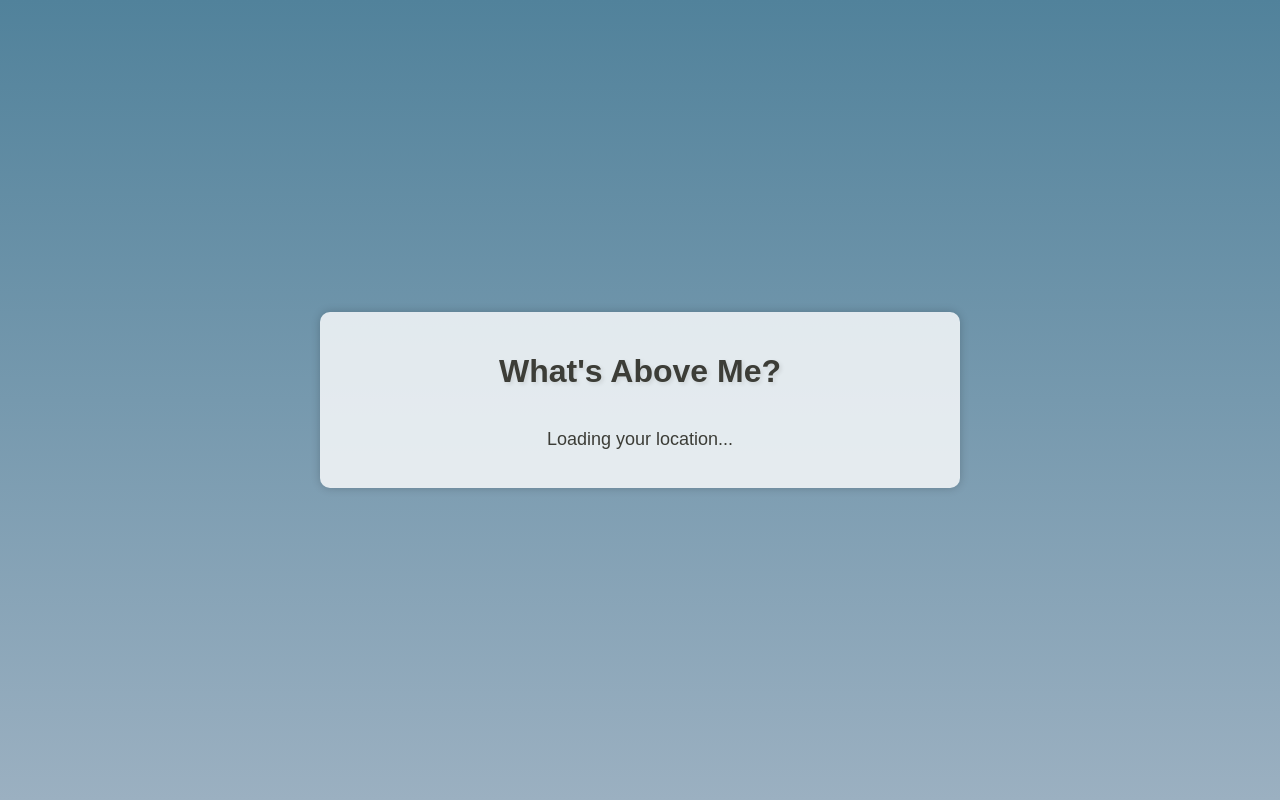
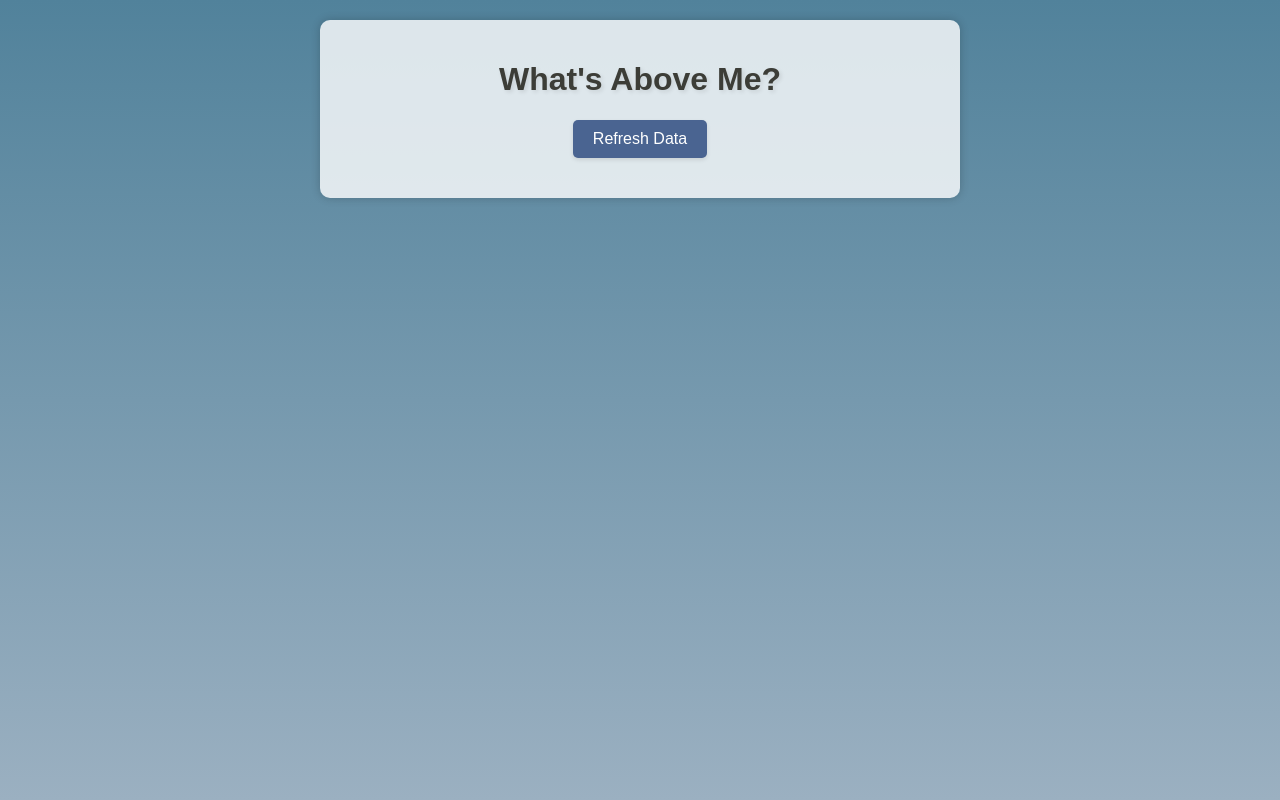
Before and after one commit to joontz/whatsabove, a Flask app: page / in a window 1280 px wide. Run offline with Flask 3, Linux system fonts and the light colour scheme.

Commit message:
refinement

```diff
--- a/app.py
+++ b/app.py
@@ -1,10 +1,11 @@
 from flask import Flask, jsonify, request, render_template
-from  FlightRadar24 import FlightRadar24API
+from FlightRadar24 import FlightRadar24API
 import logging
 import traceback
 
 app = Flask(__name__)
 logging.basicConfig(level=logging.DEBUG)
+fr_api = FlightRadar24API()  # Move this outside of the route function
 
 @app.route('/')
 def landing():
@@ -15,31 +16,31 @@ def get_flights():
     try:
         lat = float(request.args.get('lat'))
         lon = float(request.args.get('lon'))
-        # ran = float(request.args.get('ran'))
+        radius = float(request.args.get('radius', 40000))  # Add radius parameter with default value
 
-        app.logger.debug(f"Received request for lat: {lat}, lon: {lon}")
-        fr_api = FlightRadar24API()
-        bounds = fr_api.get_bounds_by_point(lat, lon, 8000)
-        # app.logger.debug(f"Calculated bounds: {bounds}")
+        app.logger.debug(f"Received request for lat: {lat}, lon: {lon}, radius: {radius}")
 
+        bounds = fr_api.get_bounds_by_point(lat, lon, radius)
         flights = fr_api.get_flights(bounds=bounds)
-        app.logger.debug(flights)
         app.logger.debug(f"Number of flights found: {len(flights)}")
 
-        flight_data = []
-        for flight in flights:
-            flight_data.append({
-                'callsign': flight.callsign,
-                'altitude': flight.altitude,
-                'speed': flight.ground_speed
-            })
+        flight_data = [{
+            'callsign': flight.callsign,
+            'altitude': flight.altitude,
+            'speed': flight.ground_speed,
+            'latitude': flight.latitude,  # Add latitude
+            'longitude': flight.longitude  # Add longitude
+        } for flight in flights]
 
         return jsonify(flight_data)
 
+    except ValueError as ve:
+        app.logger.error(f"Invalid input: {str(ve)}")
+        return jsonify({"error": "Invalid input parameters"}), 400
     except Exception as e:
         app.logger.error(f"An error occurred: {str(e)}")
         app.logger.error(traceback.format_exc())
-        return jsonify({"error": str(e)}), 500
+        return jsonify({"error": "Internal server error"}), 500
 
 if __name__ == '__main__':
     app.run(debug=True)
--- a/templates/landing.html
+++ b/templates/landing.html
@@ -3,6 +3,14 @@
   <head>
     <meta charset="UTF-8" />
     <meta name="viewport" content="width=device-width, initial-scale=1.0" />
+    <meta
+      name="description"
+      content="Find out what flights are currently above your location" />
+    <meta property="og:title" content="What's Above Me?" />
+    <meta
+      property="og:description"
+      content="Discover the flights currently flying over your location" />
+    <meta property="og:type" content="website" />
     <title>What's Above Me</title>
     <style>
       html,
@@ -25,7 +33,7 @@
         overflow-y: auto;
         display: flex;
         justify-content: center;
-        align-items: center;
+        align-items: flex-start; /* Changed from center to flex-start */
         padding: 20px;
         box-sizing: border-box;
       }
@@ -39,6 +47,8 @@
         max-height: 80vh;
         width: 100%;
         max-width: 600px;
+        display: flex;
+        flex-direction: column;
       }
       h1 {
         color: #3c3d37;
@@ -64,10 +74,77 @@
         text-decoration: underline;
       }
       #flightList {
+        overflow-y: auto;
+        max-height: calc(
+          80vh - 150px
+        ); /* Adjust based on your title and button height */
+        padding: 0 20px;
+      }
+      .loader {
+        border: 5px solid #f3f3f3;
+        border-top: 5px solid #3498db;
+        border-radius: 50%;
+        width: 50px;
+        height: 50px;
+        animation: spin 1s linear infinite;
+        margin: 20px auto;
+      }
+      @keyframes spin {
+        0% {
+          transform: rotate(0deg);
+        }
+        100% {
+          transform: rotate(360deg);
+        }
+      }
+      #content {
+        background-color: rgba(255, 255, 255, 0.8);
+        padding: 20px;
+        border-radius: 10px;
+        box-shadow: 0 0 10px rgba(0, 0, 0, 0.2);
         text-align: center;
+        z-index: 10;
+        max-height: 80vh;
+        width: 100%;
+        max-width: 600px;
+        display: flex;
+        flex-direction: column;
+      }
+
+      #flightList {
+        overflow-y: auto;
+        max-height: calc(
+          80vh - 150px
+        ); /* Adjust based on your title and button height */
         padding: 0 20px;
-        max-height: calc(80vh - 100px); /* Adjust based on your title height */
-        overflow-y: auto;
+      }
+
+      #refreshButton {
+        background-color: #4a6491;
+        color: white;
+        border: none;
+        padding: 10px 20px;
+        border-radius: 5px;
+        font-size: 16px;
+        cursor: pointer;
+        transition: background-color 0.3s ease;
+        box-shadow: 0 2px 4px rgba(0, 0, 0, 0.1);
+        margin-bottom: 20px;
+        align-self: center; /* Center the button within the flex container */
+      }
+
+      #refreshButton:hover {
+        background-color: #3c5279;
+      }
+
+      #refreshButton:active {
+        background-color: #2e4060;
+        transform: translateY(1px);
+      }
+
+      #refreshButton:focus {
+        outline: none;
+        box-shadow: 0 0 0 3px rgba(74, 100, 145, 0.3);
       }
     </style>
   </head>
@@ -75,14 +152,19 @@
     <div class="scroll-container">
       <div id="content">
         <h1>What's Above Me?</h1>
-        <div id="flightList">
-          <p>Loading your location...</p>
-        </div>
+        <button id="refreshButton" onclick="getLocation()">Refresh Data</button>
+
+        <div id="flightList"></div>
       </div>
     </div>
 
     <script>
       const flightListElement = document.getElementById('flightList');
+
+      function showLoading() {
+        flightListElement.innerHTML =
+          '<div class="loader"></div><p>Loading data...</p>';
+      }
 
       function getLocation() {
         if (navigator.geolocation) {
@@ -97,7 +179,7 @@
         const latitude = position.coords.latitude;
         const longitude = position.coords.longitude;
 
-        flightListElement.innerHTML = '<p>Loading data...</p>';
+        showLoading();
 
         fetch(`/get_flights?lat=${latitude}&lon=${longitude}`)
           .then((response) => {
```
